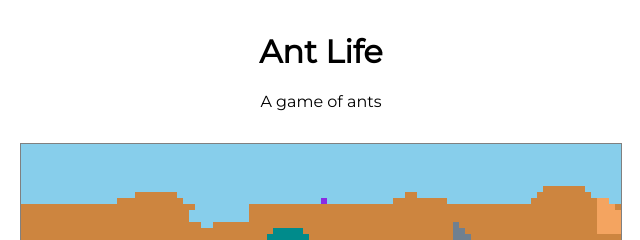
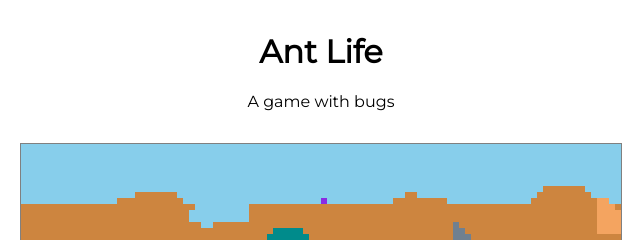
Before and after one commit to SageRalph/ant-life, a plain HTML site: page index.html in a window 1280 px wide. Shown: the top 240 px of the page, 319-959 px from the left. Drawn offline with nearby package versions, Linux system fonts and the light colour scheme.

Commit message:
changed tagline

```diff
--- a/index.html
+++ b/index.html
@@ -6,10 +6,10 @@
     <meta charset="utf-8" />
     <title>Ant Life</title>
     <meta name="title" content="Ant Life" />
-    <meta name="description" content="A game of ants" />
+    <meta name="description" content="A game with bugs" />
     <meta property="og:type" content="website" />
     <meta property="og:title" content="Ant Life" />
-    <meta property="og:description" content="A game of ants" />
+    <meta property="og:description" content="A game with bugs" />
     <meta name="theme-color" content="#8b7396" />
     <link rel="icon" type="image/png" href="favicon.png" />
     <link rel="apple-touch-icon" href="favicon.png" />
@@ -29,7 +29,7 @@
   <body>
     <main id="content">
       <h1 id="banner">Ant Life</h1>
-      <p>A game of ants</p>
+      <p>A game with bugs</p>
       <canvas id="map" width="600px" height="600px"></canvas>
       <button id="btn-pause">Play</button>
       <button id="btn-tick">Step</button>
```
Also changed, not shown: README.md, manifest.json.
